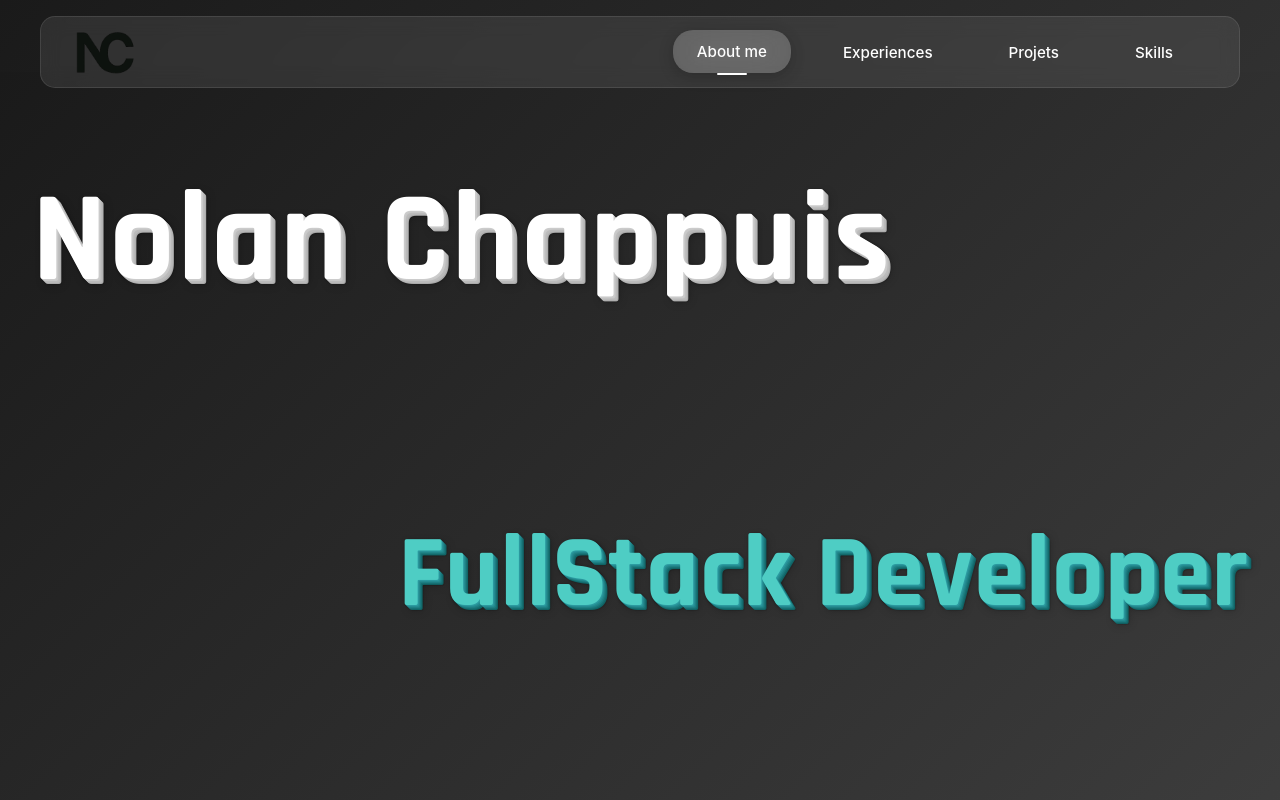
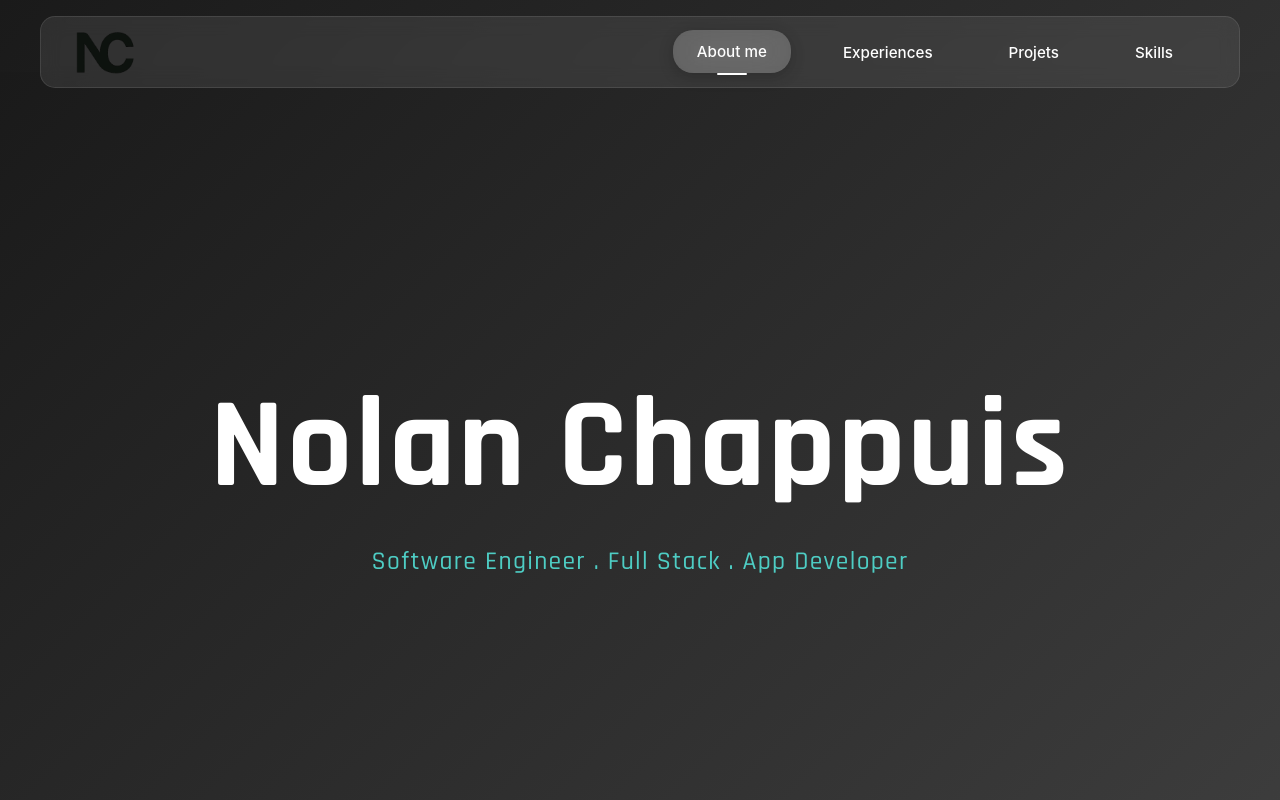
Before and after one commit to Nchappui/portfolio, a React (Create React App) app: page / in a window 1280 px wide. Shown: the top 800 px of the page. Built offline with nearby package versions, Linux system fonts and the light colour scheme.

Commit message:
Refactor Intro component: move to pages directory and create new Intro.css for styling

```diff
--- a/src/components/Intro.css
+++ /dev/null
@@ -1,106 +0,0 @@
-/* Import des polices Google Fonts */
-@import url('https://fonts.googleapis.com/css2?family=Orbitron:wght@400;700;900&family=Rajdhani:wght@300;400;500;600;700&family=Exo+2:wght@100;200;300;400;500;600;700;800;900&family=Russo+One&family=Black+Ops+One&family=Audiowide&family=Bungee&family=Fredoka+One:wght@400&family=Righteous&family=Monoton&family=Permanent+Marker&display=swap');
-
-.intro-container {
-  padding: 2rem;
-  text-align: center;
-  /* background: linear-gradient(135deg, #1a1a1a, #4a4a4a); - supprimé pour utiliser le background du parent */
-  height: 100vh; /* Changé de min-height à height fixe */
-  overflow-x: hidden; /* Évite les barres de défilement horizontales */
-  position: relative;
-}
-
-
-/* POLICE 2: Rajdhani - Modern et clean */
-.name{
-  font-family: 'Rajdhani', sans-serif;
-  font-weight: 700;
-  letter-spacing: 0.02em;
-}
-
-.job-title {
-  font-family: 'Rajdhani', sans-serif;
-  font-weight: 600;
-  letter-spacing: 0.01em;
-}
-
-.name {
-  position: fixed;
-  top: 20vh;
-  left: 2rem;
-  font-size: 10vw;
-  font-weight: 900;
-  color: #ffffff;
-  text-shadow:
-    1px 1px 0 #ccc,
-    2px 2px 0 #c9c9c9,
-    3px 3px 0 #bbb,
-    4px 4px 0 #b9b9b9,
-    5px 5px 0 #aaa,
-    6px 6px 1px rgba(0,0,0,.1),
-    0 0 5px rgba(0,0,0,.1),
-    1px 1px 3px rgba(0,0,0,.3),
-    3px 3px 5px rgba(0,0,0,.2),
-    5px 5px 10px rgba(0,0,0,.25);
-  transition: transform 0.1s ease-out;
-  will-change: transform;
-  z-index: 10;
-}
-
-.job-title {
-  position: fixed;
-  top: auto;
-  bottom: 20vh;
-  right: 2rem;
-  font-size: 8vw;
-  font-weight: 700;
-  color: #4ecdc4;
-  text-shadow:
-    1px 1px 0 #2c9aa0,
-    2px 2px 0 #258c91,
-    3px 3px 0 #1e7f83,
-    4px 4px 0 #177174,
-    5px 5px 0 #106466,
-    6px 6px 1px rgba(0,0,0,.1),
-    0 0 5px rgba(0,0,0,.1),
-    1px 1px 3px rgba(0,0,0,.3),
-    3px 3px 5px rgba(0,0,0,.2),
-    5px 5px 10px rgba(0,0,0,.25);
-  transition: transform 0.1s ease-out;
-  will-change: transform;
-  z-index: 10;
-}
-
-
-/* ANIMATIONS */
-@keyframes gradientShift {
-  0% { background-position: 0% 50%; }
-  50% { background-position: 100% 50%; }
-  100% { background-position: 0% 50%; }
-}
-
-@keyframes neonFlicker {
-  0%, 100% {
-    text-shadow:
-      0 0 5px currentColor,
-      0 0 10px currentColor,
-      0 0 15px currentColor,
-      0 0 20px currentColor,
-      0 0 35px currentColor,
-      0 0 40px currentColor;
-  }
-  50% {
-    text-shadow:
-      0 0 2px currentColor,
-      0 0 5px currentColor,
-      0 0 8px currentColor,
-      0 0 12px currentColor,
-      0 0 18px currentColor,
-      0 0 25px currentColor;
-  }
-}
-
-@keyframes scanLines {
-  0% { background-position: 0 0; }
-  100% { background-position: 0 100%; }
-}
--- a/src/components/Intro.js
+++ /dev/null
@@ -1,59 +0,0 @@
-import React, { useEffect, useState } from 'react';
-import "./Intro.css";
-
-function Intro() {
-  const [scrollY, setScrollY] = useState(0);
-
-  useEffect(() => {
-    const handleScroll = () => {
-      setScrollY(window.scrollY);
-    };
-
-    // Ajouter l'écouteur d'événement scroll
-    window.addEventListener('scroll', handleScroll);
-
-    // Nettoyer l'écouteur lors du démontage du composant
-    return () => {
-      window.removeEventListener('scroll', handleScroll);
-    };
-  }, []);
-
-  // Calculer la translation basée sur le scroll
-  // Plus on scroll, plus les éléments s'éloignent
-  // Limiter l'effet aux premiers 100vh de scroll pour éviter que ça continue indéfiniment
-  const maxScroll = window.innerHeight; // 100vh
-  const limitedScroll = Math.min(scrollY, maxScroll);
-
-  const nameTransform = `translateX(-${limitedScroll * 1.8}px)`;
-  const titleTransform = `translateX(${limitedScroll * 1.8}px)`;
-
-  // Calculer l'opacité pour faire disparaître les éléments progressivement
-  const opacity = Math.max(0, 1 - (scrollY / maxScroll));
-
-  return (
-    <section className="intro">
-      <div className="intro-container">
-        <div
-          className="name"
-          style={{
-            transform: nameTransform,
-            opacity: opacity
-          }}
-        >
-          <p>Nolan Chappuis</p>
-        </div>
-        <div
-          className="job-title"
-          style={{
-            transform: titleTransform,
-            opacity: opacity
-          }}
-        >
-          <p>FullStack Developer</p>
-        </div>
-      </div>
-    </section>
-  );
-}
-
-export default Intro;
--- a/src/pages/AboutMe.js
+++ b/src/pages/AboutMe.js
@@ -1,5 +1,5 @@
 import "./AboutMe.css";
-import Intro from "../components/Intro";
+import Intro from "./Intro";
 
 const AboutMe = () => {
   return (
--- /dev/null
+++ b/src/pages/Intro.css
@@ -0,0 +1,52 @@
+/* Import des polices Google Fonts */
+@import url('https://fonts.googleapis.com/css2?family=Rajdhani:wght@300;400;500;600;700;900&display=swap');
+
+.intro-container {
+  display: flex;
+  flex-direction: column;
+  justify-content: center;
+  align-items: center;
+  height: 100vh;
+  text-align: center;
+  padding: 2rem;
+}
+
+.name {
+  font-family: 'Rajdhani', sans-serif;
+  font-size: 10vw;
+  font-weight: 900;
+  color: #ffffff;
+  margin: 0;
+  margin-bottom: 1rem;
+  letter-spacing: 0.02em;
+}
+
+.job-title {
+  font-family: 'Rajdhani', sans-serif;
+  font-size: 2vw;
+  font-weight: 500;
+  color: #4ecdc4;
+  margin: 0;
+  letter-spacing: 0.05em;
+}
+
+/* Responsive Design */
+@media (max-width: 768px) {
+  .name {
+    font-size: 12vw;
+  }
+
+  .job-title {
+    font-size: 5vw;
+  }
+}
+
+@media (max-width: 480px) {
+  .name {
+    font-size: 15vw;
+  }
+
+  .job-title {
+    font-size: 6vw;
+  }
+}
--- /dev/null
+++ b/src/pages/Intro.js
@@ -0,0 +1,19 @@
+import React from 'react';
+import "./Intro.css";
+
+function Intro() {
+  return (
+    <section className="intro">
+      <div className="intro-container">
+        <div className="name">
+          <p>Nolan Chappuis</p>
+        </div>
+        <div className="job-title">
+          <p>Software Engineer . Full Stack . App Developer</p>
+        </div>
+      </div>
+    </section>
+  );
+}
+
+export default Intro;
```
